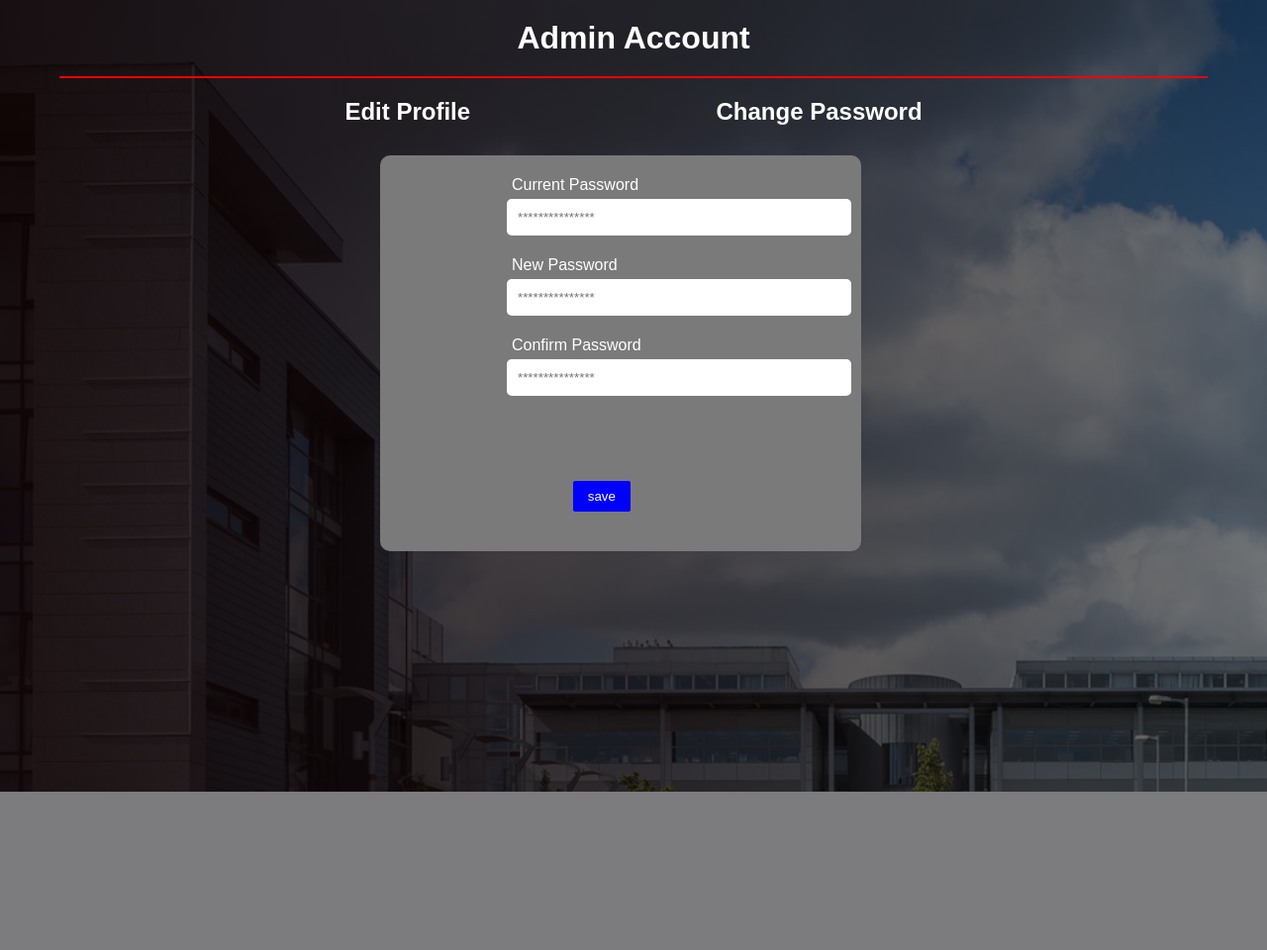
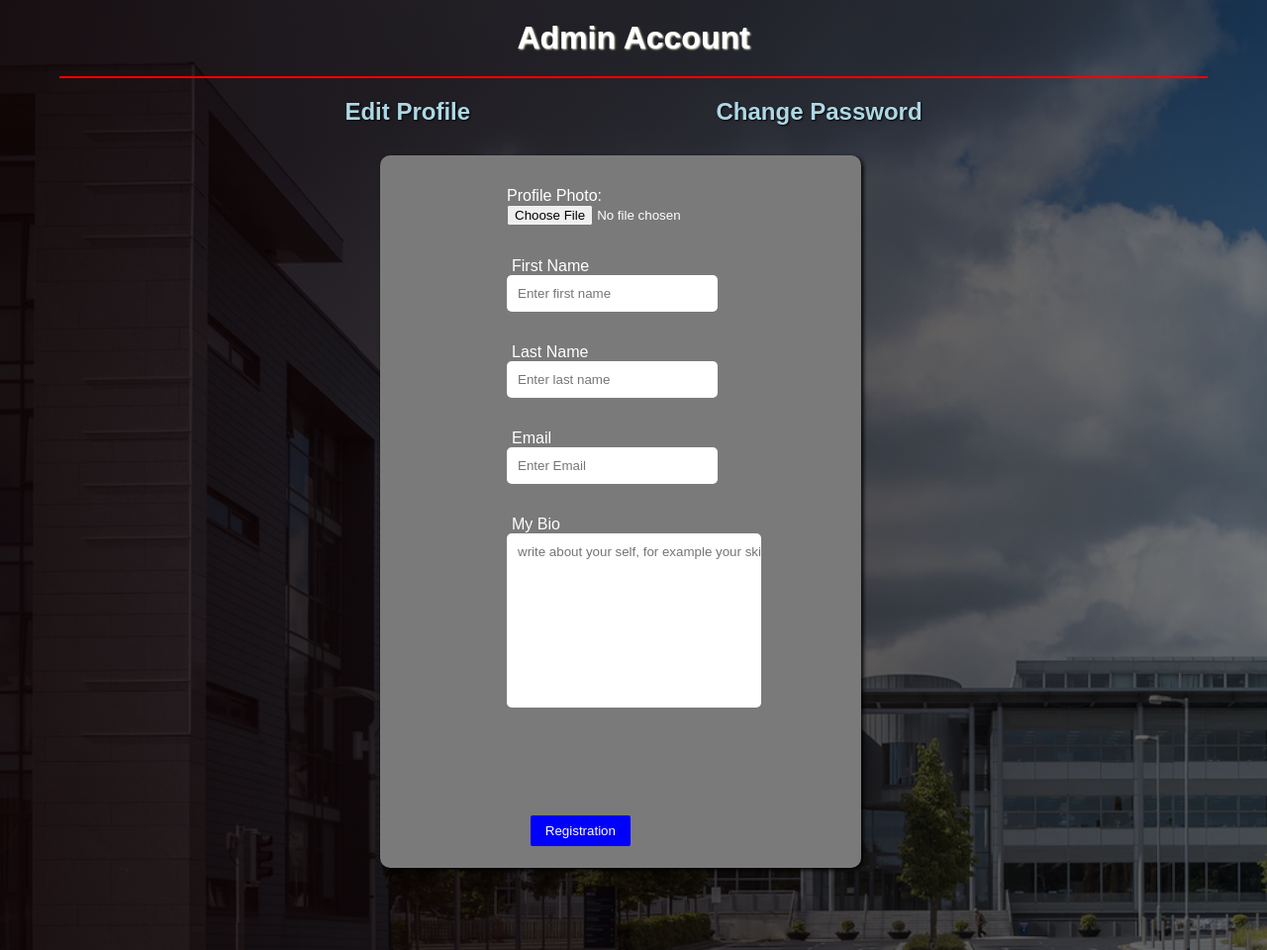
Before and after one commit to Clauvet1/My-Project, a PHP site: page /editProfile.php in a window 1280 px wide. Shown: the whole page at 99% size. Before the commit the page ends 800 px from the top, so only its background shows below. Run offline with PHP 8.4, Linux system fonts and the light colour scheme.

Commit message:
commit 26

```diff
--- a/CSS/style.css
+++ b/CSS/style.css
@@ -136,7 +136,7 @@ nav ul li{
 }
 
 .navbar{
-    background:linear-gradient(rgba(0, 0, 0, 0.9), rgba(0,0,0,0.5));
+    background:linear-gradient(rgba(0, 0, 0, 1), rgba(0,0,0,0.7));
     flex-basis: 14%;
 }
 .navbar h2{
@@ -253,7 +253,7 @@ nav ul li{
 .l-container{
     width: 100%;
     height: 100vh;
-    background: linear-gradient(rgba(0, 0, 0, 0.5), rgba(0,0,0,0.5)), url(Images/library.png);
+    background: linear-gradient(to right, rgba(0, 0, 0, 0.8), rgba(0,0,0,0.6)), url(Images/library.png);
     background-size: cover;
     background-position: center;
     position: relative;
@@ -273,9 +273,16 @@ nav ul li{
 
 }
 .l-space{
-    padding: 11px 160px 11px 11px;
+    padding: 11px 5px 11px 11px;
     border: none;
     border-radius: 5px;
+    width: 80%;
+}
+.ll-space{
+    padding: 11px 0px 150px 11px;
+    border: none;
+    border-radius: 5px;
+    width: 100%;
 }
 .user-icon{
     width: 200px;
@@ -323,9 +330,13 @@ a{
     text-align: center;
     text-shadow: 2px 2px 4px black;
 }
+
+/* For edit profile and change password */
+
+
 .p-container{
     width: 100%;
-    height: 100vh;
+    height: 120vh;
     background: linear-gradient(to right, rgba(14, 1, 1, 0.885), rgba(0, 0, 0, 0.54)), url(Images/banner.png);
     color: white;
     font-family:Verdana, Tahoma, sans-serif;
@@ -340,29 +351,48 @@ a{
     margin-top: 20px;
     border-radius: 10px;
     background-color: rgb(122, 122, 122);
+    box-shadow: 2px 2px 4px black;
+}
+.e-content{
+    border: none;
+    width: 38%;
+    height: 75%;
+    position: absolute;
+    left: 30%;
+    margin-top: 20px;
+    border-radius: 10px;
+    background-color: rgb(122, 122, 122);
+    box-shadow: 2px 2px 4px black;
 }
 .p-container h1{
     padding: 20px 0 20px 0 ;
     text-align: center;
     border-bottom: 2px red solid;
     margin: 0 60px 0 60px;
+    text-shadow: 1px 1px 2px beige;
 }
 .links{
     display: flex;
     justify-content: space-evenly;
     margin: 20px 100px 10px 100px;
+}
+.links h2 a{
     color: lightblue;
+    text-shadow: 1px 1px 2px black;
+}
+.links h2 a:hover{
+    color: rgba(215, 0, 0, 0.847);
 }
 .edits{
  border: none;
- margin:1em 7em 0 8em;
+ margin:2em 7em 0 8em;
 }
 .names{
     padding: 5px;
 }
-.p-content button{
+ .save{
     position: absolute;
-    bottom: 10%;
+    bottom: 3%;
     right: 48%;
     padding: 8px 15px 8px 15px;
     background-color: blue;
@@ -370,3 +400,24 @@ a{
     border-radius: 2px;
     color: white;
 }
+
+/* Recover password */
+
+.r-content{
+    width: 100%;
+    height: 100vh;
+    background-color: gray;
+}
+.email{
+    padding: 11px 0 11px 11px;
+    border: none;
+    border-radius: 5px;
+    width: 50%;
+    position: absolute;
+    left: 20%;
+    top: 10%;
+}
+.y{
+    height: 30%;
+    position: relative;
+}
--- a/editProfile.php
+++ b/editProfile.php
@@ -14,21 +14,29 @@
           <h2><a href="editProfile.php">Edit Profile</a></h2>
           <h2><a href="changePassword.php">Change Password</a></h2>
          </div>
-        <div class="p-content">
+        <form class="e-content">
+            <div class="edits">
+                <label>Profile Photo:</label>
+                <input type="file" id="image" name="profilePhoto" placeholder="photo">
+            </div>
          <div class="edits">
-          <div class="names">Current Password</div>
-          <input type="password"  name="password" class="l-space" placeholder="***************">
+          <label class="names">First Name</label>
+          <input type="text"  name="firstName" class="l-space" placeholder="Enter first name">
          </div>
          <div class="edits">
-         <div class="names">New Password</div>
-          <input type="password"  name="password" class="l-space" placeholder="***************">
+         <label class="names">Last Name</label>
+          <input type="text"  name="lastName" class="l-space" placeholder="Enter last name">
          </div>
          <div class="edits">
-         <div class="names">Confirm Password</div>
-          <input type="password"  name="password" class="l-space" placeholder="***************">
+          <label class="names">Email</label>
+          <input type="email"  name="email" class="l-space" placeholder="Enter Email">
          </div>
-         <button>save</button>
-        </div>
+         <div class="edits">
+         <label class="names">My Bio</label>
+          <input type="text"  name="myBio" class="ll-space" placeholder="write about your self, for example your skills">
+         </div>
+         <input type="submit" class="save" value="Registration">
+</form>
         </div>
 </body>
 </html>
--- a/login.php
+++ b/login.php
@@ -18,13 +18,13 @@
           </div>
           <div class="l-row">
             <img src="CSS/Images/lock.jpg" class="l-icon">
-            <input type="password" name="password" placeholder="*********" class="l-space">
+            <input type="password" name="password" placeholder="*******************" class="l-space">
           </div>
           <div class="lp-row">
             <a href="#"><input type="checkbox"> Remember me</a>
-            <a href="#">Forgot Password?</a>
+            <a href="recoverPassword.php">Forgot Password?</a>
           </div>
-         <button><a href="#">Login</a></button>
+         <button><a href="index.php">Login</a></button>
             </div>
     </div>
 </body>
```
Also changed, not shown: changepassword.php (+10 -9 lines), recoverPassword.php (added, +20 -0 lines).
